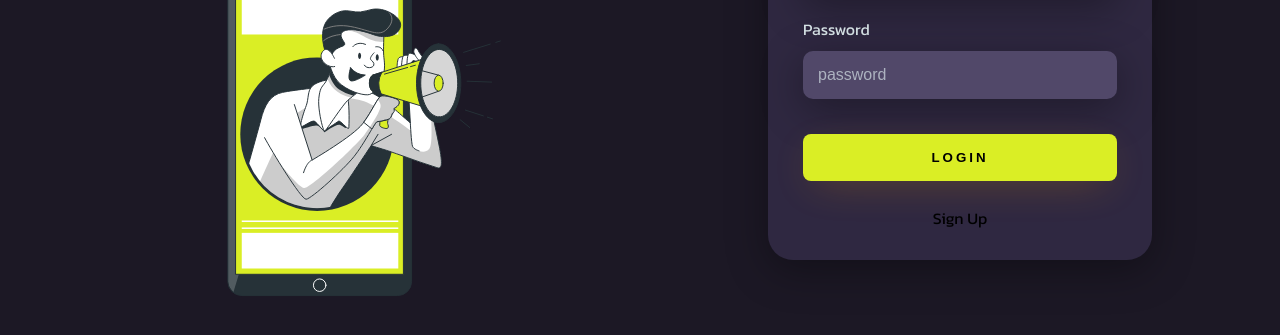
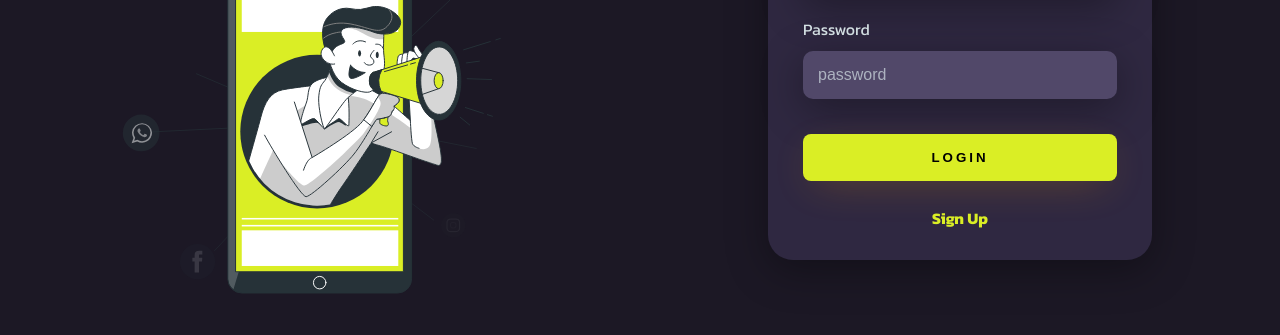
Before and after one commit to notfakeroger/Login-Screen, a plain HTML site: page index.html in a window 1280 px wide. Shown: the part 357-692 px from the top of the page. Drawn offline with Linux system fonts and the light colour scheme.

Commit message:
Update style.css

```diff
--- a/style.css
+++ b/style.css
@@ -108,6 +108,12 @@ body *{
     box-shadow: 0px 10px 40px -12px #f5950452;
 }
 
+.sign-up{
+    color: rgb(218, 238, 37);
+    font-weight: 800;
+    margin: 0;
+}
+
 @media only screen and (max-width: 950px){
     .card-login{
         width: 85%
```
